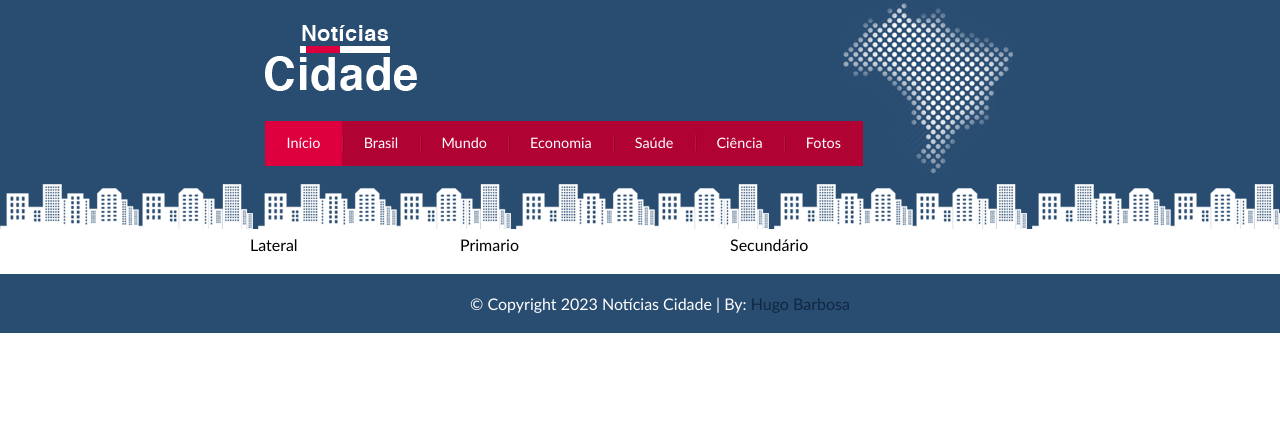
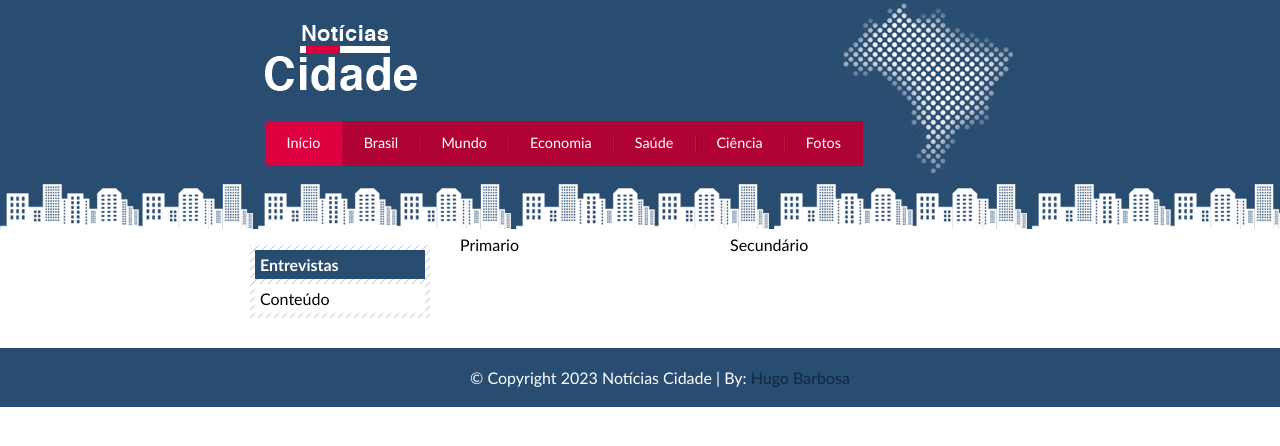
Before and after one commit to Hugobsan/Desenvolvimento-Web-Completo---20-cursos---20-projetos, a plain HTML site: page Projeto 4 - Notícias Cidade/index.html in a window 1280 px wide. Shown: the top 446 px of the page. Drawn offline with Linux system fonts and the light colour scheme.

Commit message:
configurando layout

```diff
--- a/Projeto 4 - Notícias Cidade/css/style.css
+++ b/Projeto 4 - Notícias Cidade/css/style.css
@@ -96,15 +96,41 @@ body.fotos #navegacao a#fotos {
     margin: 0 0 20px -750px;
     float: left;
 }
+#duas-colunas #primario{
+    width: 555px;
+}
+#uma-coluna #primario{
+    width: 750px;
+    margin: 0 0 20px 0;
+}
 #container-rodape{
     width: 100%;
     clear: both;
+    text-align: center;
     background: #294c71;
     padding: 20px;
+    padding-right: 0px;
 }
+/*Caixas*/
+.caixa {
+    background: #f3f3f3 url("../img/fundo-caixa.png");
+    margin: 10px 0;
+    padding: 5px;
+}
+h2{
+    font-size: 1em;
+    background: #294c71;
+    color: #fff;
+    padding: 5px;
+}
+.caixa-conteudo{
+    background: #fff;
+    padding: 5px;
+    margin-top: 5px;
+}
+/*Rodape*/
 #rodape{
     width: 750px;
-    text-align: center;
     margin: 0 auto;
     color: #fff;
 }
--- a/Projeto 4 - Notícias Cidade/index.html
+++ b/Projeto 4 - Notícias Cidade/index.html
@@ -8,7 +8,7 @@
     <link rel="stylesheet" type="text/css" href="css/style.css">
 </head>
 
-<body class="home">
+<body id="tres-colunas" class="home">
     <!--Início container-->
     <div id="container">
         <!--Início topo-->
@@ -29,8 +29,16 @@
         <div id="conteudo">
             <div id="primario">Primario</div>
             <div id="secundario">Secundário</div>
-            <div id="lateral">Lateral</div>
-        </div>
+            <!--Início lateral-->
+            <div id="lateral">
+                <div class="caixa">
+                    <h2>Entrevistas</h2>
+                    <div class="caixa-conteudo">
+                        Conteúdo
+                    </div>
+                </div>
+            </div><!--Fim lateral-->
+        </div><!--Fim conteudo-->
 
     </div><!--Fim container-->
     <footer id="container-rodape">
```
